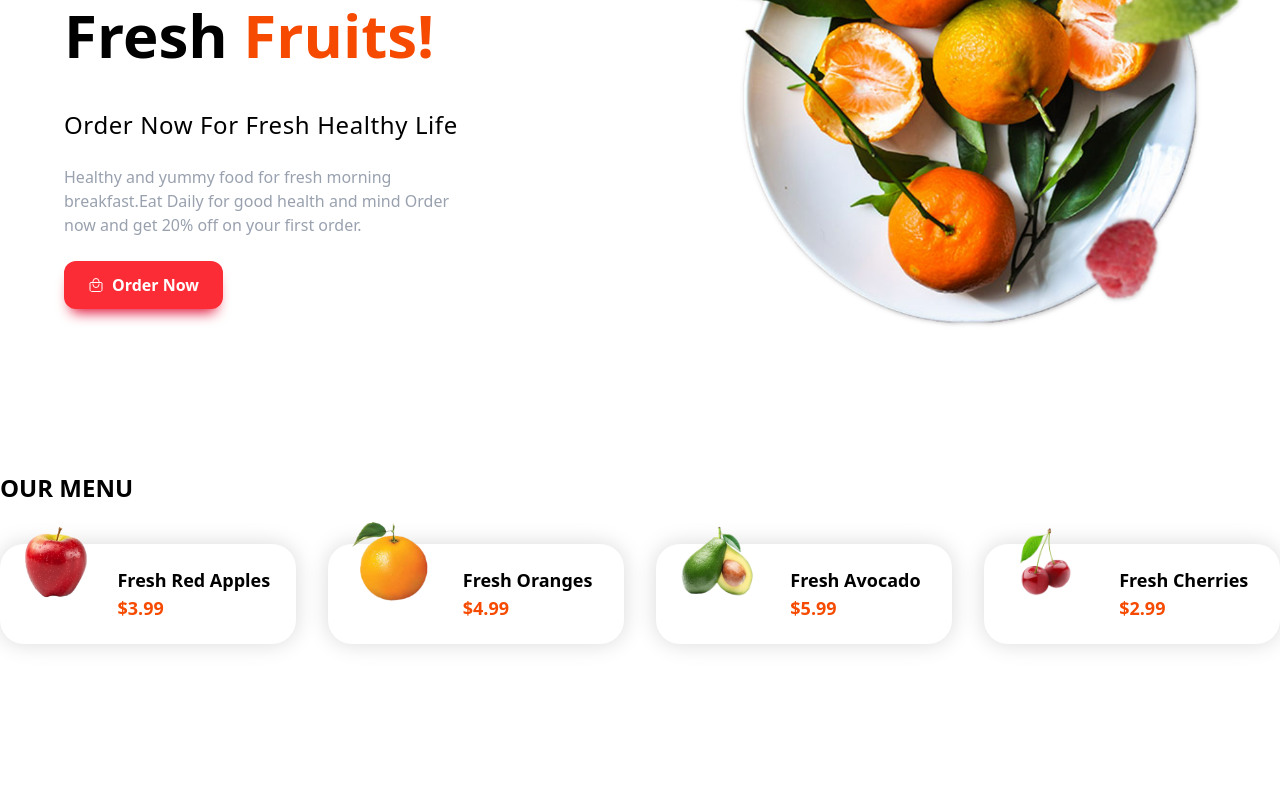
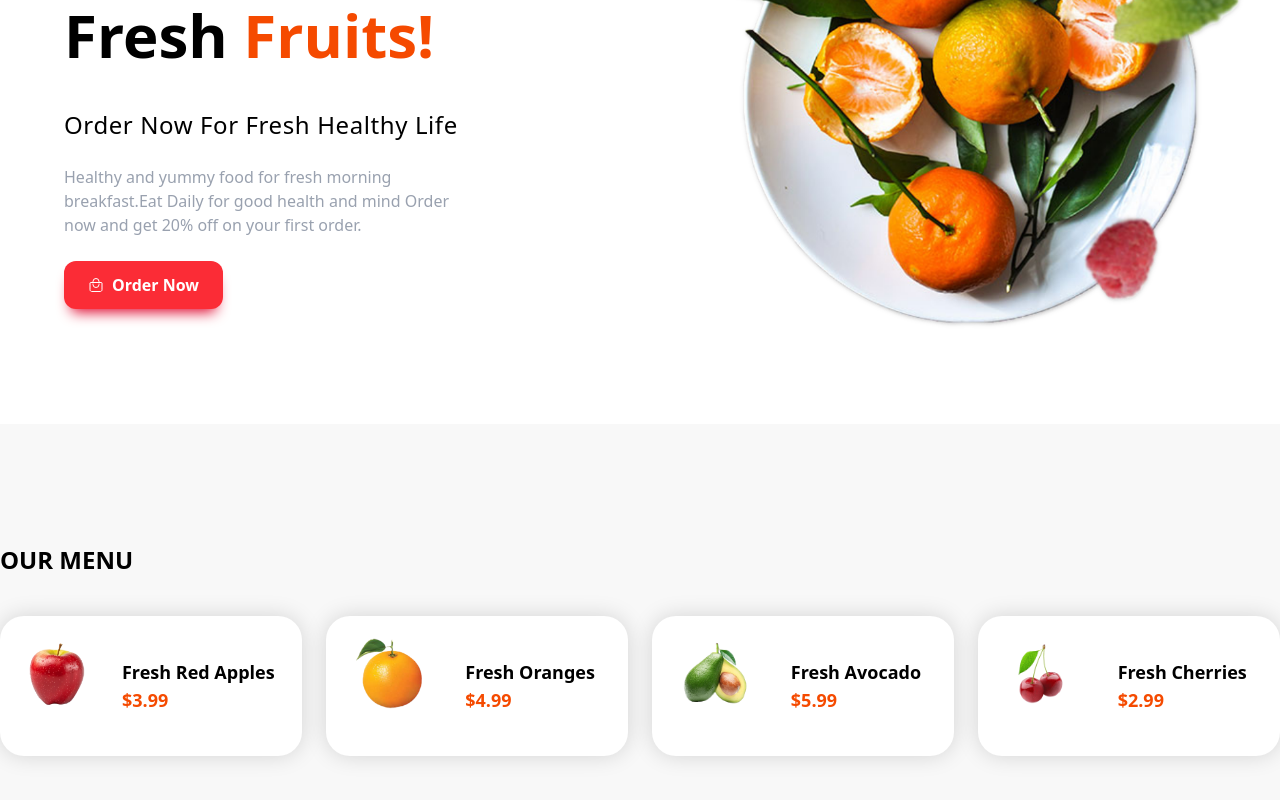
Before and after one commit to mohiturkude8237/Fruit-Ecommerce, a React (Vite) app: page /contacts in a window 1280 px wide. Shown: the part 298-1098 px from the top of the page. Before the commit the page ends 1022 px from the top, so only its background shows below. Built offline with nearby package versions, Linux system fonts and the light colour scheme.

Commit message:
Menu.jsx updated

```diff
--- a/src/components/Menus.jsx
+++ b/src/components/Menus.jsx
@@ -4,6 +4,8 @@ import apple from "../assets/fruits/apple.png";
 import orange from "../assets/fruits/orange.png";
 import avocado from "../assets/fruits/avocado.png";
 import cherry from "../assets/fruits/cherry.png";
+import { motion } from "framer-motion";
+import {FadeLeft} from "../Utility/animation.jsx";
 const MenusData = [
   {
     id: 1,
@@ -37,18 +39,18 @@ const MenusData = [
 
 const Menus = () => {
   return (
-    <section>
-      <div className="container pt-12 pb-20">
+    <section className="bg-[#F8F8F8]">
+      <div className="container pt-30 pb-20">
         <h1 className="text-2xl font-bold text-left pb-10 uppercase">
           Our Menu
         </h1>
-        <div className="grid grid-cols-1 sm:grid-cols-2 md:grid-cols-4 gap-8">
+        <div className="grid grid-cols-1 sm:grid-cols-2 md:grid-cols-4 gap-6">
           {MenusData.map((menu) => (
             <div className="bg-white rounded-3xl px-4 py-2 shadow-[0_0_22px_0_rgba(0,0,0,0.15)] flex flex-row justify-around items-center gap-3">
               <img
                 src={menu.img}
                 alt=""
-                className="w-[60px] mb-4 scale-125 transform -translate-y-6"
+                className="w-[60px] mb-4 scale-110 transform -translate-y-6 mt-10"
               />
               <div>
                 <h1 className="text-lg font-semibold">{menu.title}</h1>
```
